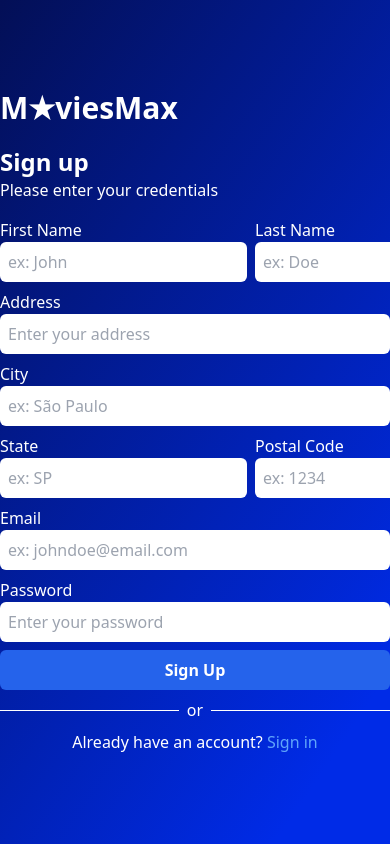
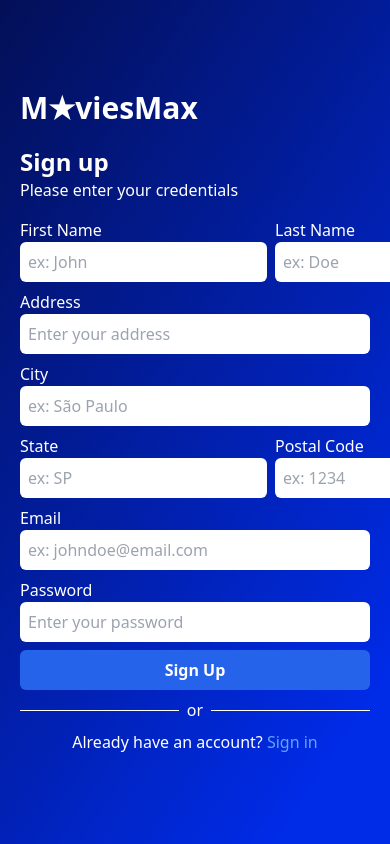
Before and after one commit to Matheus-Rodrigues-Araujo/MoviesMax, a React (Vite) app: page /signup in a window 390 px wide. Shown: the top 844 px of the page. Built offline with nearby package versions, Linux system fonts and the light colour scheme.

Commit message:
Conserta o bug do layout do formulário

```diff
--- a/src/components/AuthForm.tsx
+++ b/src/components/AuthForm.tsx
@@ -17,7 +17,7 @@ const AuthForm = ({ type }: { type: string }) => {
 
   return (
     <section className="text-white flex min-h-screen w-full justify-center items-center">
-      <div className="flex flex-col gap-2 w-full max-w-md">
+      <div className="p-5 md:p-0 flex flex-col gap-2 w-full max-w-md">
         <header className="flex flex-col">
           <h1 className="font-bold text-3xl">M★viesMax</h1>
           <h2 className="font-bold text-2xl mt-5 text-white">
--- a/src/pages/Auth.tsx
+++ b/src/pages/Auth.tsx
@@ -3,7 +3,7 @@ const Auth = () => {
   return (
     <main className="auth flex min-h-screen w-full justify-between font-inter">
       <Outlet />
-      <div className="hidden lg:flex ">
+      <div className="hidden xl:flex ">
       {/* <div className="auth-banner"> */}
         <img
           src="./src/assets/banner.avif"
```
